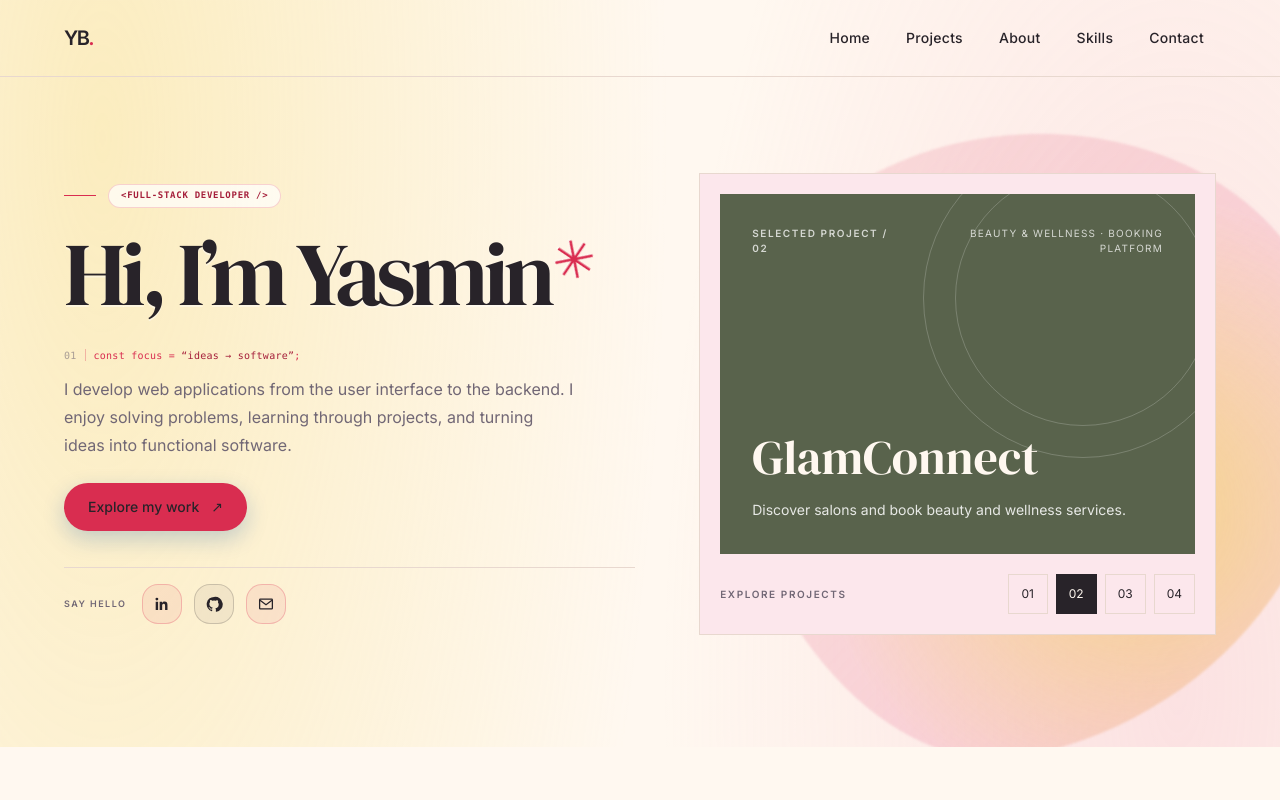
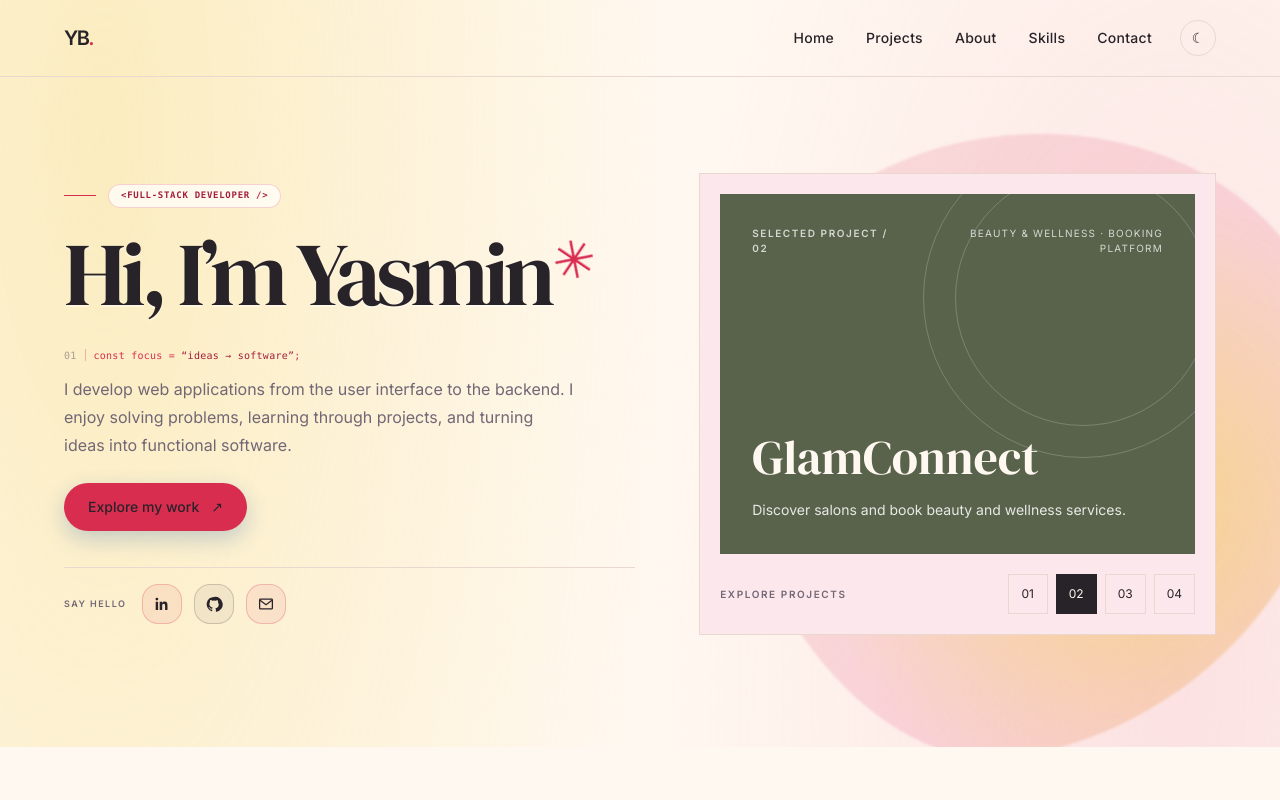
Before and after one commit to Yasmin-Bushra/my_portfolio, a React (Vite) app: page / in a window 1280 px wide. Shown: the top 800 px of the page. Built offline with nearby package versions, Linux system fonts and the light colour scheme.

Commit message:
Add dark mode toggle

```diff
--- a/src/App.tsx
+++ b/src/App.tsx
@@ -1,3 +1,4 @@
+import { useState } from 'react';
 import Footer from './components/Footer';
 import Navbar from './components/Navbar';
 import About from './sections/About';
@@ -7,11 +8,21 @@ import SelectedWork from './sections/SelectedWork';
 import Skills from './sections/Skills';
 
 export default function App() {
+  const [theme, setTheme] = useState<'light' | 'dark'>(() =>
+    localStorage.getItem('portfolio-theme') === 'dark' ? 'dark' : 'light',
+  );
+
+  const toggleTheme = () => {
+    const nextTheme = theme === 'light' ? 'dark' : 'light';
+    setTheme(nextTheme);
+    localStorage.setItem('portfolio-theme', nextTheme);
+  };
+
   return (
-    <div id="top" className="portfolio-shell relative min-h-screen overflow-hidden bg-[#FFF8F0] text-[#282329]">
+    <div id="top" data-theme={theme} className="portfolio-shell relative min-h-screen overflow-hidden bg-[#FFF8F0] text-[#282329]">
       <div aria-hidden="true" className="portfolio-glow pointer-events-none absolute inset-0" />
       <div className="relative z-10">
-      <Navbar />
+      <Navbar theme={theme} onToggleTheme={toggleTheme} />
       <main>
         <Hero />
         <SelectedWork />
@@ -24,3 +35,4 @@ export default function App() {
     </div>
   );
 }
+import { useState } from 'react';
--- a/src/components/Navbar.tsx
+++ b/src/components/Navbar.tsx
@@ -6,13 +6,13 @@ const links = [
   { href: '#contact', label: 'Contact' },
 ];
 
-export default function Navbar() {
+export default function Navbar({ theme, onToggleTheme }: { theme: 'light' | 'dark'; onToggleTheme: () => void }) {
   return (
     <header className="mx-auto flex w-full max-w-[1440px] items-center justify-between border-b border-[#E8D8CF] px-5 py-5 sm:px-8 lg:px-16">
       <a className="text-xl font-semibold tracking-[-0.08em] transition-colors hover:text-[#D92D50] focus-visible:outline-2 focus-visible:outline-offset-4 focus-visible:outline-[#D92D50]" href="#top" aria-label="Yasmin B. home">
         YB<span className="text-[#D92D50]">.</span>
       </a>
-      <nav aria-label="Main navigation" className="flex items-center gap-2 sm:gap-3">
+      <nav aria-label="Main navigation" className="flex items-center gap-1 sm:gap-2">
         {links.map((link) => (
           <a
             key={link.href}
@@ -26,6 +26,15 @@ export default function Navbar() {
             />
           </a>
         ))}
+        <button
+          type="button"
+          onClick={onToggleTheme}
+          aria-label={`Switch to ${theme === 'light' ? 'dark' : 'light'} mode`}
+          title={`Switch to ${theme === 'light' ? 'dark' : 'light'} mode`}
+          className="ml-1 flex h-9 w-9 items-center justify-center rounded-full border border-[#E8D8CF] text-sm transition-colors hover:border-[#D92D50] focus-visible:outline-2 focus-visible:outline-offset-2 focus-visible:outline-[#D92D50] sm:ml-2"
+        >
+          <span aria-hidden="true">{theme === 'light' ? '☾' : '☀'}</span>
+        </button>
       </nav>
     </header>
   );
--- a/src/index.css
+++ b/src/index.css
@@ -92,6 +92,51 @@ button {
     linear-gradient(135deg, #FFF8F0 0%, #FFF8F0 55%, #FCE7EC 100%);
 }
 
+[data-theme='dark'] {
+  color-scheme: dark;
+  background-color: #17151a;
+  color: #f7f0eb;
+}
+
+[data-theme='dark'] .portfolio-glow {
+  background:
+    radial-gradient(ellipse at 8% 4%, rgb(217 45 80 / 13%), transparent 34%),
+    radial-gradient(ellipse at 92% 20%, rgb(199 122 61 / 12%), transparent 31%),
+    linear-gradient(135deg, #17151a 0%, #1b191e 58%, #272027 100%);
+}
+
+[data-theme='dark'] [class*='bg-[#FFF8F0]'],
+[data-theme='dark'] [class*='bg-[#FBF7F2]'],
+[data-theme='dark'] [class*='bg-white/60'] {
+  background-color: #242127 !important;
+}
+
+[data-theme='dark'] [class*='bg-[#FCE7EC]'] {
+  background-color: #2b2229 !important;
+}
+
+[data-theme='dark'] [class*='text-[#282329]'] {
+  color: #f7f0eb !important;
+}
+
+[data-theme='dark'] [class*='text-[#716775]'] {
+  color: #c2b7c1 !important;
+}
+
+[data-theme='dark'] [class*='border-[#E8D8CF]'],
+[data-theme='dark'] [class*='border-[#E9DCD3]'],
+[data-theme='dark'] [class*='border-[#282329]/'] {
+  border-color: rgb(247 240 235 / 16%) !important;
+}
+
+[data-theme='dark'] .hero-title {
+  text-shadow: none;
+}
+
+[data-theme='dark'] .hero-splash::before {
+  opacity: 0.3;
+}
+
 .hero-splash {
   position: relative;
   isolation: isolate;
```
